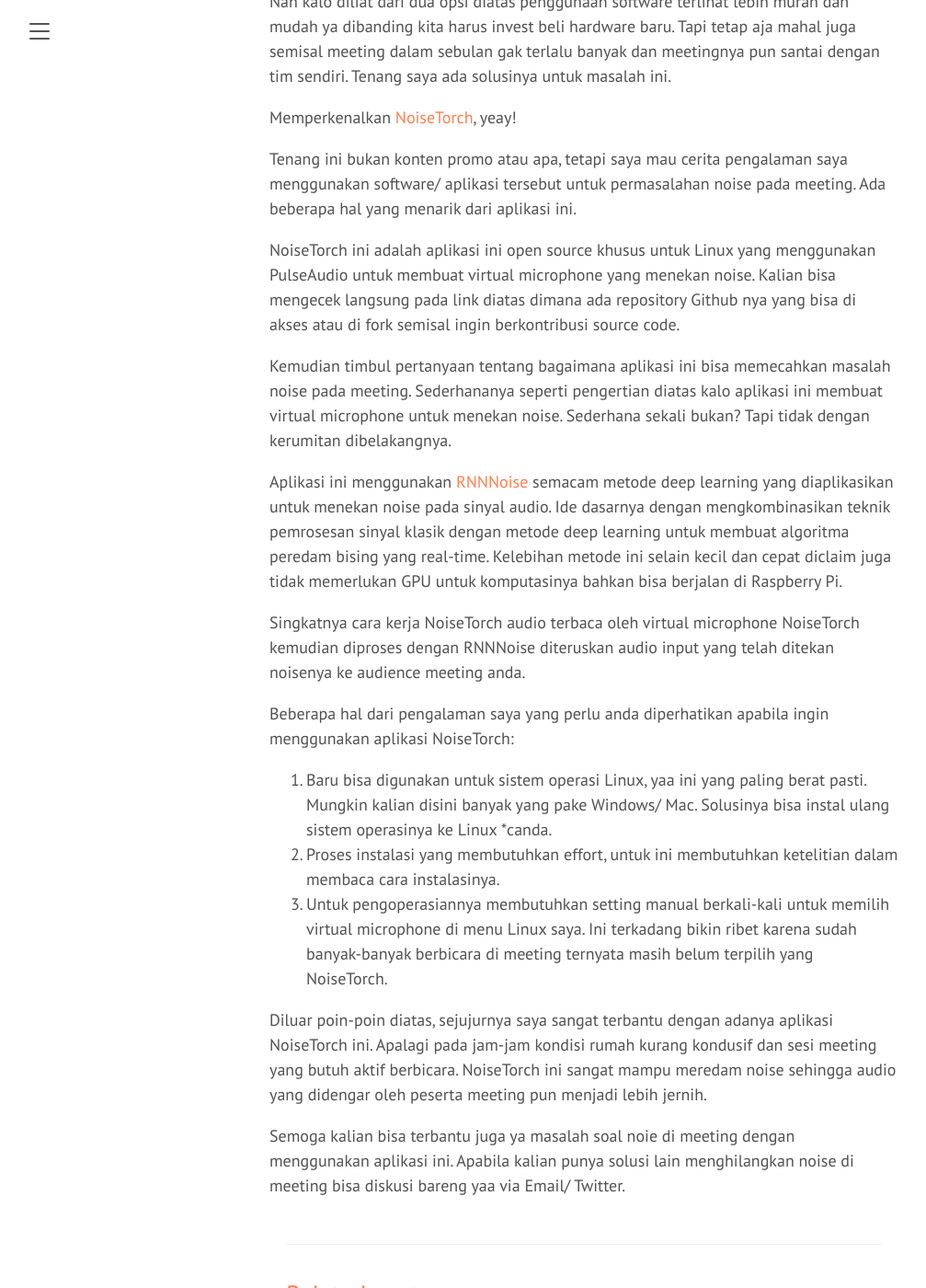
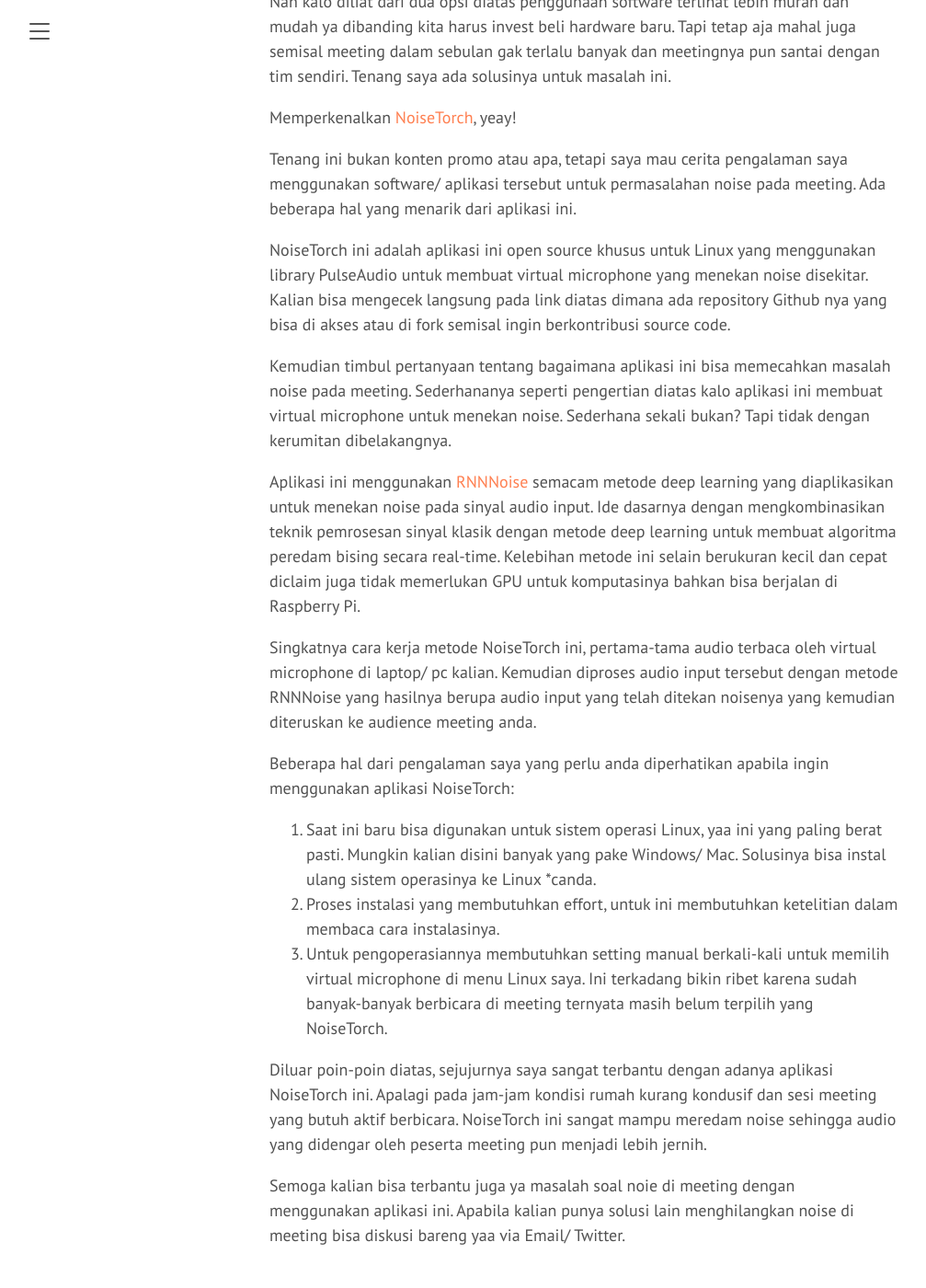
Before and after one commit to indrango/indrango.github.io, a Jekyll site: the page built from _posts/2021-01-04-menghilangkan-nosie-mengganggu-pada-meeting-online.md, in a window 1280 px wide and 1400 px high, scrolled down 1458 px. Shown: the whole window at 92% size, without its empty margins (5-1012 px from the left). Built offline with Jekyll 4.4.1, drawn with Linux system fonts in a browser that asks for light colours.

Commit message:
change title & adjust sentences

```diff
--- a/_posts/2021-01-04-menghilangkan-noie-mengganggu-pada-meeting-online.md
+++ b/_posts/2021-01-04-menghilangkan-nosie-mengganggu-pada-meeting-online.md
@@ -26,16 +26,16 @@
 
 Tenang ini bukan konten promo atau apa, tetapi saya mau cerita pengalaman saya menggunakan software/ aplikasi tersebut untuk permasalahan noise pada meeting. Ada beberapa hal yang menarik dari aplikasi ini.
 
-NoiseTorch ini adalah aplikasi ini open source khusus untuk Linux yang menggunakan PulseAudio untuk membuat virtual microphone yang menekan noise. Kalian bisa mengecek langsung pada link diatas dimana ada repository Github nya yang bisa di akses atau di fork semisal ingin berkontribusi source code.
+NoiseTorch ini adalah aplikasi ini open source khusus untuk Linux yang menggunakan library PulseAudio untuk membuat virtual microphone yang menekan noise disekitar. Kalian bisa mengecek langsung pada link diatas dimana ada repository Github nya yang bisa di akses atau di fork semisal ingin berkontribusi source code.
 
 Kemudian timbul pertanyaan tentang bagaimana aplikasi ini bisa memecahkan masalah noise pada meeting. Sederhananya seperti pengertian diatas kalo aplikasi ini membuat virtual microphone untuk menekan noise. Sederhana sekali bukan? Tapi tidak dengan kerumitan dibelakangnya.
 
-Aplikasi ini menggunakan [RNNNoise](https://jmvalin.ca/demo/rnnoise/) semacam metode deep learning yang diaplikasikan untuk menekan noise pada sinyal audio. Ide dasarnya dengan mengkombinasikan teknik pemrosesan sinyal klasik dengan metode deep learning untuk membuat algoritma peredam bising yang real-time. Kelebihan metode ini selain kecil dan cepat diclaim juga tidak memerlukan GPU untuk komputasinya bahkan bisa berjalan di Raspberry Pi.
+Aplikasi ini menggunakan [RNNNoise](https://jmvalin.ca/demo/rnnoise/) semacam metode deep learning yang diaplikasikan untuk menekan noise pada sinyal audio input. Ide dasarnya dengan mengkombinasikan teknik pemrosesan sinyal klasik dengan metode deep learning untuk membuat algoritma peredam bising secara real-time. Kelebihan metode ini selain berukuran kecil dan cepat diclaim juga tidak memerlukan GPU untuk komputasinya bahkan bisa berjalan di Raspberry Pi.
 
-Singkatnya cara kerja NoiseTorch audio terbaca oleh virtual microphone NoiseTorch kemudian diproses dengan RNNNoise diteruskan audio input yang telah ditekan noisenya ke audience meeting anda.
+Singkatnya cara kerja metode NoiseTorch ini, pertama-tama audio terbaca oleh virtual microphone di laptop/ pc kalian. Kemudian diproses audio input tersebut dengan metode RNNNoise yang hasilnya berupa audio input yang telah ditekan noisenya yang kemudian diteruskan ke audience meeting anda.
 
 Beberapa hal dari pengalaman saya yang perlu anda diperhatikan apabila ingin menggunakan aplikasi NoiseTorch:
-1. Baru bisa digunakan untuk sistem operasi Linux, yaa ini yang paling berat pasti. Mungkin kalian disini banyak yang pake Windows/ Mac. Solusinya bisa instal ulang sistem operasinya ke Linux *canda.
+1. Saat ini baru bisa digunakan untuk sistem operasi Linux, yaa ini yang paling berat pasti. Mungkin kalian disini banyak yang pake Windows/ Mac. Solusinya bisa instal ulang sistem operasinya ke Linux *canda.
 2. Proses instalasi yang membutuhkan effort, untuk ini membutuhkan ketelitian dalam membaca cara instalasinya.
 3. Untuk pengoperasiannya membutuhkan setting manual berkali-kali untuk memilih virtual microphone di menu Linux saya. Ini terkadang bikin ribet karena sudah banyak-banyak berbicara di meeting ternyata masih belum terpilih yang NoiseTorch.
 
```
